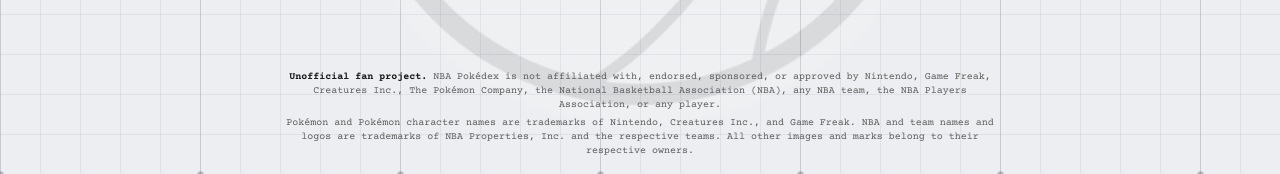
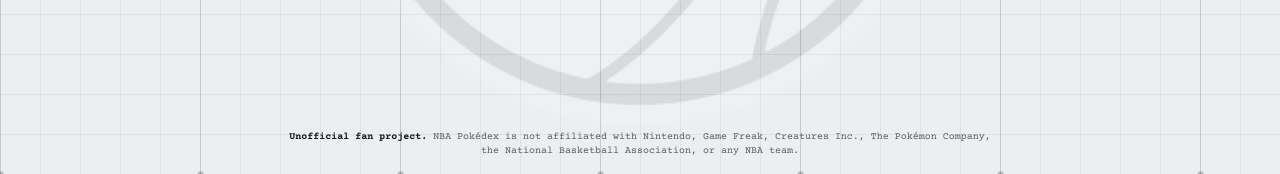
Before and after one commit to evanmichaelstrand/nba_pokedex_app, a React (Vite) app: page /#/player/1630702 in a window 1280 px wide. Shown: the part 626-800 px from the top of the page. Built offline with nearby package versions, Linux system fonts and the light colour scheme.

Commit message:
Shorten the footer's non-affiliation notice
Co-Authored-By: Claude Opus 5.5 <noreply@anthropic.com>

```diff
--- a/src/components/SiteFooter.tsx
+++ b/src/components/SiteFooter.tsx
@@ -1,18 +1,12 @@
 import './SiteFooter.css'
 
-/** Non-affiliation notice and trademark attributions. */
+/** Non-affiliation notice. */
 export function SiteFooter() {
   return (
     <footer className="site-footer">
       <p>
-        <strong>Unofficial fan project.</strong> NBA Pokédex is not affiliated with, endorsed, sponsored, or approved by
-        Nintendo, Game Freak, Creatures Inc., The Pokémon Company, the National Basketball Association (NBA), any NBA
-        team, the NBA Players Association, or any player.
-      </p>
-      <p>
-        Pokémon and Pokémon character names are trademarks of Nintendo, Creatures Inc., and Game Freak. NBA and team
-        names and logos are trademarks of NBA Properties, Inc. and the respective teams. All other images and marks
-        belong to their respective owners.
+        <strong>Unofficial fan project.</strong> NBA Pokédex is not affiliated with Nintendo, Game Freak, Creatures Inc.,
+        The Pokémon Company, the National Basketball Association, or any NBA team.
       </p>
     </footer>
   )
```
